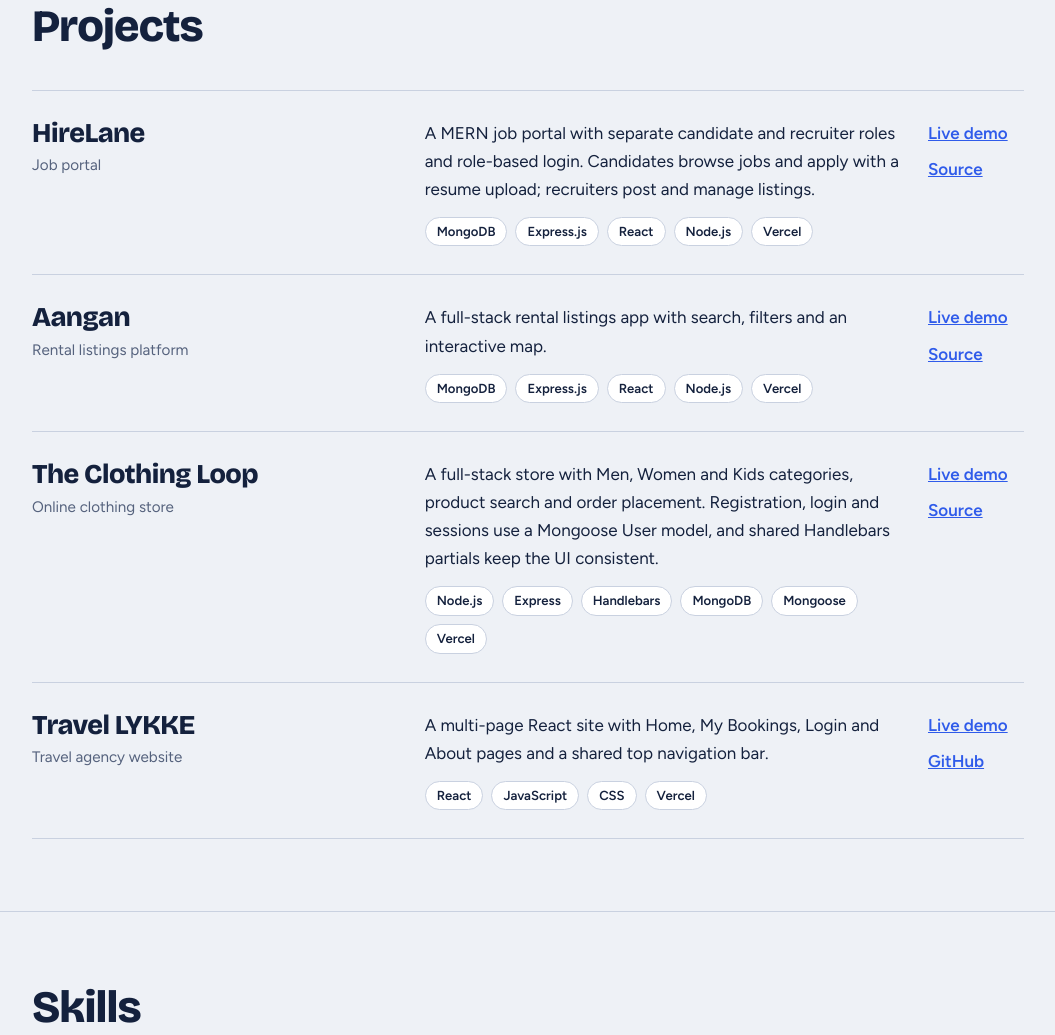
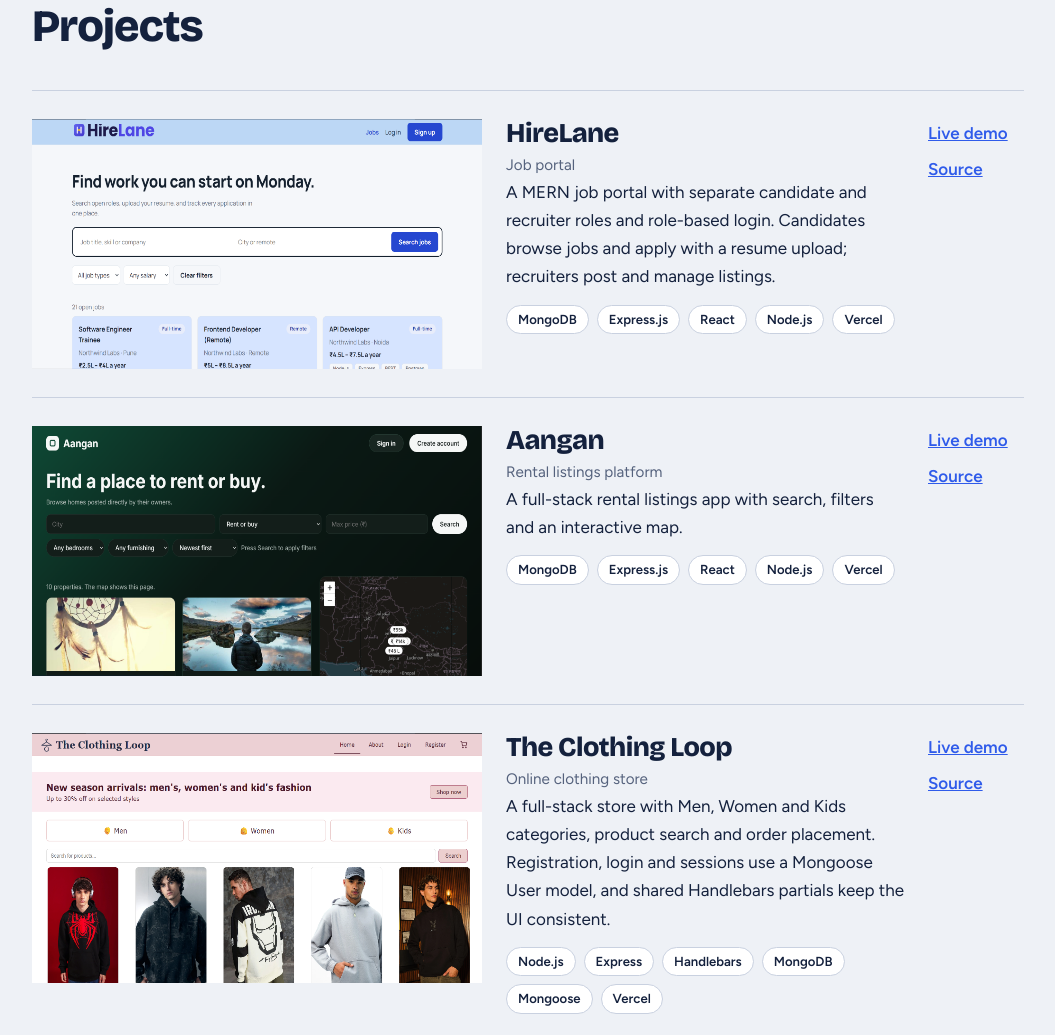
Before and after one commit to Kunal-1810/Portfolio-1, a plain HTML site: page index.html in a window 1280 px wide. Shown: the part 777-1812 px from the top of the page, without its empty margins (112-1167 px from the left). Drawn offline with nearby package versions, Linux system fonts and the light colour scheme.

Commit message:
Update portfolio

```diff
--- a/index.html
+++ b/index.html
@@ -136,8 +136,8 @@ footer{padding:32px 0 48px;color:var(--muted);font-size:.9rem;border-top:1px sol
       <h2 id="work-h">Projects</h2>
 
       <article class="proj">
-        <div><h3>HireLane</h3><p class="kind">Job portal</p></div>
-        <div>
+        <img src="hirelane.png" alt="HireLane job portal screenshot" width="450" height="250">
+        <div><h3>HireLane</h3><p class="kind">Job portal</p>
           <p>A MERN job portal with separate candidate and recruiter roles and role-based login. Candidates browse jobs and apply with a resume upload; recruiters post and manage listings.</p>
           <ul class="chips"><li>MongoDB</li><li>Express.js</li><li>React</li><li>Node.js</li><li>Vercel</li></ul>
         </div>
@@ -148,8 +148,8 @@ footer{padding:32px 0 48px;color:var(--muted);font-size:.9rem;border-top:1px sol
       </article>
 
       <article class="proj">
-        <div><h3>Aangan</h3><p class="kind">Rental listings platform</p></div>
-        <div>
+        <img src="aangan.png" alt="Aangan rental listings screenshot" width="450" height="250">
+        <div><h3>Aangan</h3><p class="kind">Rental listings platform</p>
           <p>A full-stack rental listings app with search, filters and an interactive map.</p>
           <ul class="chips"><li>MongoDB</li><li>Express.js</li><li>React</li><li>Node.js</li><li>Vercel</li></ul>
         </div>
@@ -160,8 +160,8 @@ footer{padding:32px 0 48px;color:var(--muted);font-size:.9rem;border-top:1px sol
       </article>
 
       <article class="proj">
-        <div><h3>The Clothing Loop</h3><p class="kind">Online clothing store</p></div>
-        <div>
+        <img src="clothing-loop.png" alt="The Clothing Loop online store screenshot" width="450" height="250">
+        <div><h3>The Clothing Loop</h3><p class="kind">Online clothing store</p>
           <p>A full-stack store with Men, Women and Kids categories, product search and order placement. Registration, login and sessions use a Mongoose User model, and shared Handlebars partials keep the UI consistent.</p>
           <ul class="chips"><li>Node.js</li><li>Express</li><li>Handlebars</li><li>MongoDB</li><li>Mongoose</li><li>Vercel</li></ul>
         </div>
@@ -172,8 +172,8 @@ footer{padding:32px 0 48px;color:var(--muted);font-size:.9rem;border-top:1px sol
       </article>
 
       <article class="proj">
-        <div><h3>Travel LYKKE</h3><p class="kind">Travel agency website</p></div>
-        <div>
+        <img src="lykke.png" alt="Travel LYKKE website screenshot" width="450" height="250">
+        <div><h3>Travel LYKKE</h3><p class="kind">Travel agency website</p>
           <p>A multi-page React site with Home, My Bookings, Login and About pages and a shared top navigation bar.</p>
           <ul class="chips"><li>React</li><li>JavaScript</li><li>CSS</li><li>Vercel</li></ul>
         </div>
```
Also changed, not shown: aangan.png (added), clothing-loop.png (added), hirelane.png (added), 1 other file.
